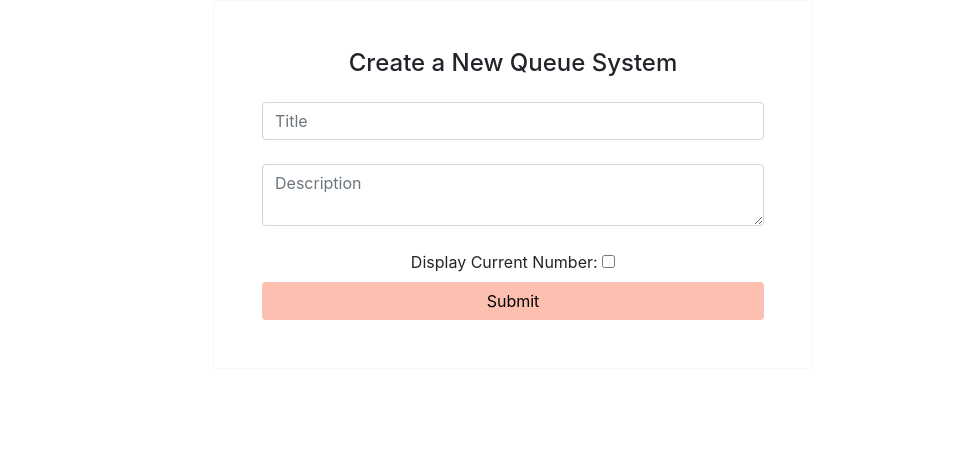
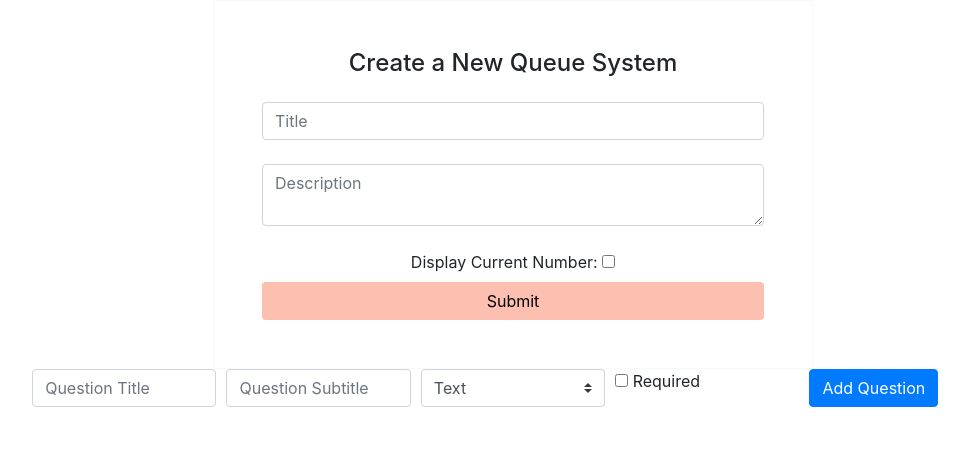
Before and after one commit to That2amCoder/openQueue, a Flask app: page / in a window 1280 px wide. Shown: the top 471 px of the page, without its empty margins (127-1096 px from the left). Run offline with Flask 2, Linux system fonts and the light colour scheme.

Commit message:
Add question button

```diff
--- a/main.py
+++ b/main.py
@@ -1,7 +1,7 @@
 import flask
 from dbhandler import DBHandler
 import qrcode
-import yaml
+import yaml, json
 import io, os
 import base64
 app = flask.Flask(__name__)
@@ -24,12 +24,12 @@ def create():
     if 'title' not in flask.request.form or 'description' not in flask.request.form:
         return flask.Response(status=400)
     id, authcode, code = db.create_queue(flask.request.form['title'], flask.request.form['description'], display_current)
-
+    print(flask.request.form)
     # if "form" in the post request, then the user is creating a form
-    if 'form' in flask.request.form:
+    if 'questionList' in flask.request.form:
         # Format of the form is JSON { "forms": [ { "name": "Name", "type": "text" }, { "name": "Age", "type": "number" }]
         # Load the json
-        form = yaml.load(flask.request.form['form'])
+        form = json.loads(flask.request.form['questionList'])
         x = 0
         for field in form['forms']:
             db.add_queue_form(id, field['text'],field['subtext'], field['type'], field['options'], field['required'], field['order'])
--- a/static/js/index.js
+++ b/static/js/index.js
@@ -1,30 +1,50 @@
 questionList = {'forms': []};
 var x = 0;
+
 // When the addQuestion button is clicked, call the addQuestion function using jquery
 //when the document is ready
 $(document).ready(function() {
     $("#addQuestion").click(function() {
         // Get the text, subtext, and form from the input fields
-        var text = $("#formTitle").val();
-        var subtext = $("#formSubtitle").val();
-        var type = $("#formRichText").val();
+        var text = $("#question_title").val();
+        var subtext = $("#question_subtitle").val();
+        var type = $("#question_type").val();
         // Add the question to the questionList
         questionList.forms.push({'text': text, 'subtext': subtext, 'type': type, 'options': '', 'required': false, order: x});
+        // add the entry to #questionList
+        $("#questionList").append('<li class="list-group-item" id="' + x + '">' + text + ': ' + subtext + ' (' + type + ')' + '</li>');
         x++;
-    });
+
+        // Clear the input fields
+        $("#question_title").val("");
+        $("#question_subtitle").val("");
+        $("#question_type").val("Text");
     });
 
     // Submit function
-function myfunction(e) {
+    $("#createQueueForm").submit(function(e) {
         e.preventDefault();
         var title = $("#title").val();
         var description = $("#description").val();
         var display_current = $("#display_current").val();
 
+        // JSOnify the questionList
+        questionListtxt = JSON.stringify(questionList);
+
         //Make a POST request to the server at /create with the form data
-    $.post("/create", {title: title, description: description, display_current: display_current, questionList: questionList}, function(data) {
-        console.log("AAAAAAA");
+        $.post("/create", {title: title, description: description, display_current: display_current, questionList: questionListtxt}, function(data) {
             console.log(data);
         });
-    return false;
-};
+        // Set the site to /private/admin
+        window.location.href = "/private/admin";
+    });
+});
+
+
+
+function updateOrder() {
+    // Get the order of the items in the questionList
+    var order = $("#questionList").sortable("toArray");
+    // Update the order of the items in the questionList
+    questionList.forms = order;
+}
--- a/static/templates/index.html
+++ b/static/templates/index.html
@@ -11,17 +11,20 @@
     integrity="sha384-MCw98/SFnGE8fJT3GXwEOngsV7Zt27NXFoaoApmYm81iuXoPkFOJwJ8ERdknLPMO" crossorigin="anonymous">
   <script src="https://code.jquery.com/jquery-3.6.0.min.js"
     integrity="sha256-/xUj+3OJU5yExlq6GSYGSHk7tPXikynS7ogEvDej/m4=" crossorigin="anonymous"></script>
-
+  <script src="/static/js/index.js"></script>
 </head>
 
 <body>
-
-  <form class="text-center border border-light p-5" action="/create" method="POST">
+  <!-- Call myFunction -->
+  <form class="text-center border border-light p-5" id="createQueueForm">
     <p class="h4 mb-4">Create a New Queue System</p>
 
     <input type="text" id="title" name="title" class="form-control mb-4" placeholder="Title" required>
-    <textarea id="description" name="description" class="form-control form-control mb-4" placeholder="Description"
-      required></textarea>
+    <textarea id="description" name="description" class="form-control form-control mb-4" placeholder="Description"required></textarea>
+
+    <div id="questionList"></div>
+
+
     <label for="display_current">Display Current Number:</label>
     <input type="checkbox" id="display_current" name="display_current">
 
@@ -29,6 +32,34 @@
     <input class="btn btn-block" type="submit" value="Submit">
 
   </form>
+
+  <div id="newQuestion">
+    <!-- Inline: <textbox for title> <textbox for subtitle> <Drop down for type (0 = text, 1 = multiple choice, 2 = checkbox, 3 = dropdown)> <Checkbox required> -->
+    <div class="form-row mb-4">
+      <div class="col">
+        <input type="text" id="question_title" name="question_title" class="form-control" placeholder="Question Title" required>
+      </div>
+      <div class="col">
+        <input type="text" id="question_subtitle" name="question_subtitle" class="form-control" placeholder="Question Subtitle">
+      </div>
+      <div class="col">
+        <select class="browser-default custom-select" id="question_type" name="question_type">
+          <option value="0" selected>Text</option>
+          <option value="1">Multiple Choice</option>
+          <option value="2">Checkbox</option>
+          <option value="3">Dropdown</option>
+        </select>
+      </div>
+      <div class="col">
+        <input type="checkbox" id="question_required" name="question_required">
+        <label for="question_required">Required</label>
+      </div>
+      <!-- Add question button -->
+      <div class="col">
+        <button type="button" class="btn btn-primary" id="addQuestion">Add Question</button>
+      </div>
+    </div>
+  </div>
 
 
 
```
Lines whose indentation alone changed are shown as unchanged.
